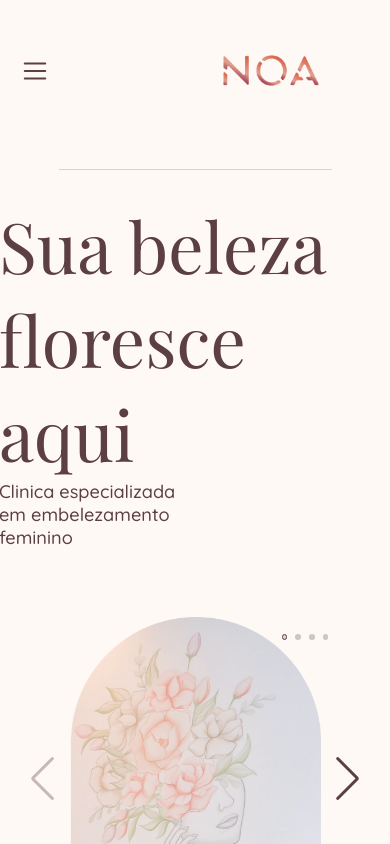
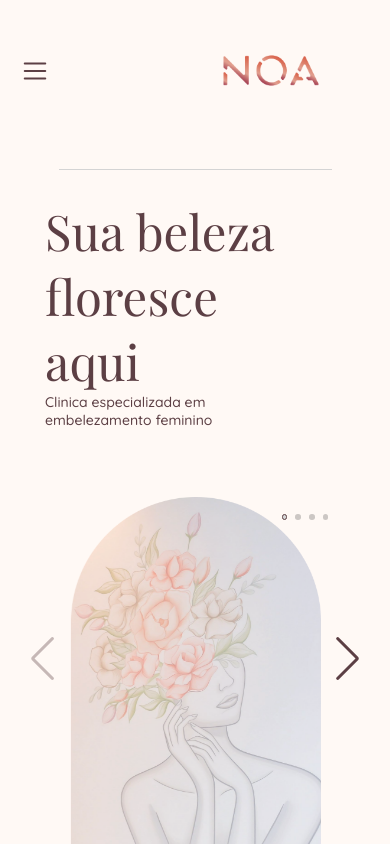
Before and after one commit to GabhPadilha02/noa, a React (Vite) app: page / in a window 390 px wide. Shown: the top 844 px of the page. Built offline with nearby package versions, Linux system fonts and the light colour scheme.

Commit message:
Adjust home text

```diff
--- a/src/components/Presentation/styles.module.scss
+++ b/src/components/Presentation/styles.module.scss
@@ -77,10 +77,14 @@
     width: 100%;
   }
   .homeText{
+    padding:0 50px;
     width: 400px;
+    h1{
+      font-size: 3.5rem;
+    }
     p{
 
-      font-size: 1.3rem;
+      font-size: 1rem;
       font-weight: 500;
       max-width: 50vw;
     }
```
